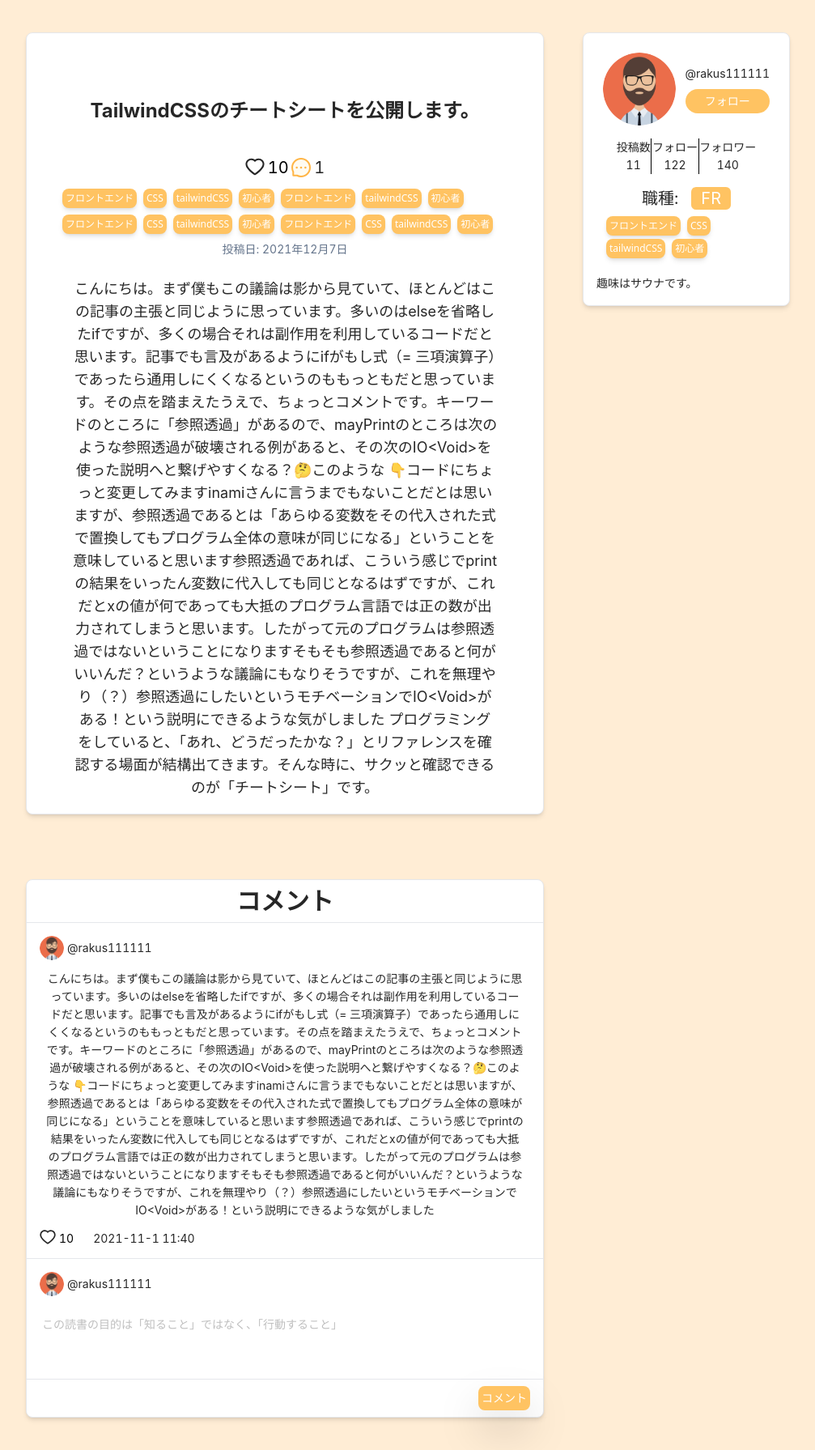
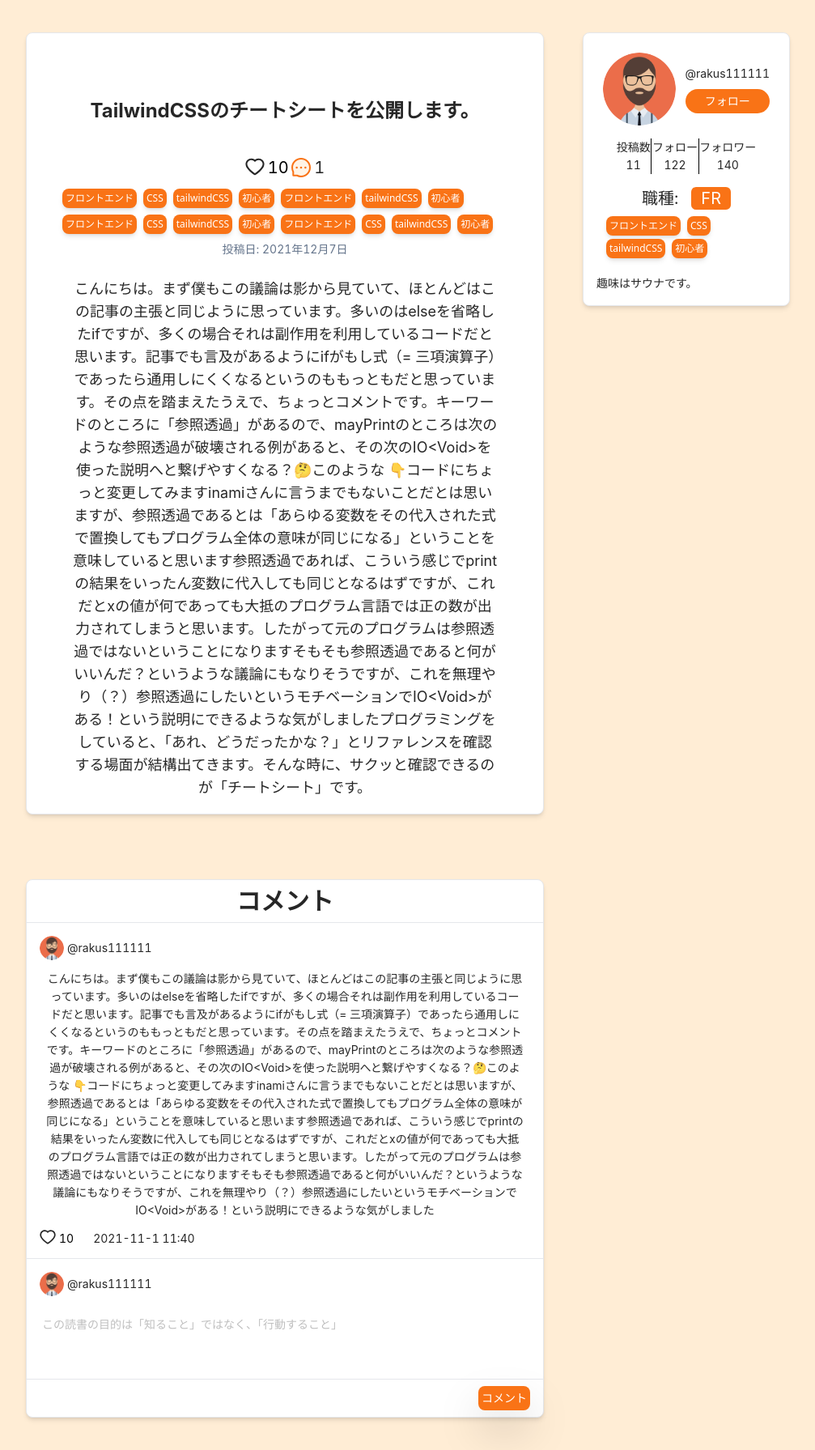
Before and after one commit to kosuke-17/quish, a Next.js app: page /Articles/1 in a window 1280 px wide. Shown: the whole page at 81% size, without its empty margins (160-1167 px from the left). Built offline with nearby package versions, Linux system fonts and the light colour scheme.

Commit message:
色の変更

```diff
--- a/src/components/old_organisms/ProfileEditFrom.tsx
+++ b/src/components/old_organisms/ProfileEditFrom.tsx
@@ -195,10 +195,7 @@
           shape="round"
           htmlType="submit"
         >
-          <span className="text-[rgb(255,195,98)] hover:border-[rgb(255,215,150)] hover:text-[rgb(255,207,131)]">
-            {" "}
-            保存
-          </span>
+          <span className="text-orange-500 hover:text-orange-300">保存</span>
         </Button>
       </Form.Item>
     </Form>
--- a/src/components/old_organisms/ProfileLarge.tsx
+++ b/src/components/old_organisms/ProfileLarge.tsx
@@ -21,7 +21,7 @@
 
 const ProfileLarge: React.FC<Props> = ({ user_info_data }) => {
   const tagStyle =
-    "mx-1 mb-1 p-1 bg-[rgb(255,195,98)] text-white text-center font-sans text-xs shadow-md rounded-lg";
+    "mx-1 mb-1 p-1 bg-orange-500 text-white text-center font-sans text-xs shadow-md rounded-lg";
   const tagsName = [
     "フロントエンド",
     "CSS",
@@ -29,7 +29,6 @@
     "tailwindCSS",
     "初心者",
     "フロントエンド",
-    ,
     "初心者",
     "tailwindCSS",
     "初心者",
@@ -50,7 +49,7 @@
           {/* userName(User) */}
           <div className="pl-10 text-center">
             <div className="text-xl">@{user_info_data.user_name}</div>
-            <div className="mt-2 p-2 rounded-full text-white bg-[rgb(255,195,98)] hover:bg-[rgb(255,207,131)]">
+            <div className="mt-2 p-2 rounded-full text-white bg-orange-500 hover:bg-orange-300">
               <button>フォロー</button>
             </div>
           </div>
@@ -74,7 +73,7 @@
         </div>
         <div className="text-2xl mt-2 flex justify-center items-center">
           職種:
-          <span className="ml-4 px-3 rounded-md text-white bg-[rgb(255,195,98)]">
+          <span className="ml-4 px-3 rounded-md text-white bg-orange-500">
             {/* engineerType(User) */}
             FR
           </span>
--- a/src/components/old_organisms/ProfileRectangle.tsx
+++ b/src/components/old_organisms/ProfileRectangle.tsx
@@ -34,14 +34,12 @@
           <div>@{user_info_data.user_name}</div>
           <div className="mt-2 text-lg">
             職種<span className="mx-1">:</span>
-            <span className="px-3 rounded-md text-white bg-[rgb(255,195,98)]">
-              FR
-            </span>
+            <span className="px-3 rounded-md text-white bg-orange-500">FR</span>
           </div>
         </div>
       </div>
       <div className="mt-2 ml-4">
-        <span className="p-1 rounded-full text-xl text-white bg-[rgb(255,195,98)] hover:bg-[rgb(255,207,131)]">
+        <span className="p-1 rounded-full text-xl text-white bg-orange-500 hover:bg-orange-300">
           <button>フォロー</button>
         </span>
       </div>
--- a/src/components/old_organisms/ProfileSmall.tsx
+++ b/src/components/old_organisms/ProfileSmall.tsx
@@ -21,7 +21,7 @@
 
 const ProfileSmall: React.FC<Props> = ({ user_info_data }) => {
   const tagStyle =
-    "mx-1 mb-1 p-1 bg-[rgb(255,195,98)] text-white text-center font-sans text-xs shadow-md rounded-lg";
+    "mx-1 mb-1 p-1 bg-orange-500  text-white text-center font-sans text-xs shadow-md rounded-lg";
   const tagsName = ["フロントエンド", "CSS", "tailwindCSS", "初心者"];
   return (
     <div className="w-full p-2 m-2 bg-white rounded-lg border shadow-md">
@@ -38,7 +38,7 @@
           {/* userName(User) */}
           <div className="pl-3 text-center">
             <div>@{user_info_data.user_name}</div>
-            <div className="mt-2 p-1 rounded-full text-white bg-[rgb(255,195,98)] hover:bg-[rgb(255,207,131)]">
+            <div className="mt-2 p-1 rounded-full text-white bg-orange-500 hover:bg-orange-300">
               <button>フォロー</button>
             </div>
           </div>
@@ -62,7 +62,7 @@
         </div>
         <div className="text-xl mt-2 flex justify-center items-center">
           職種:
-          <span className="ml-4 px-3 rounded-md text-white bg-[rgb(255,195,98)]">
+          <span className="ml-4 px-3 rounded-md text-white bg-orange-500 ">
             {/* engineerType(User) */}
             FR
           </span>
--- a/src/pages/Articles/[id].tsx
+++ b/src/pages/Articles/[id].tsx
@@ -8,7 +8,7 @@
   const commentContent =
     "こんにちは。まず僕もこの議論は影から見ていて、ほとんどはこの記事の主張と同じように思っています。多いのはelseを省略したifですが、多くの場合それは副作用を利用しているコードだと思います。記事でも言及があるようにifがもし式（= 三項演算子）であったら通用しにくくなるというのももっともだと思っています。その点を踏まえたうえで、ちょっとコメントです。キーワードのところに「参照透過」があるので、mayPrintのところは次のような参照透過が破壊される例があると、その次のIO<Void>を使った説明へと繋げやすくなる？🤔このような 👇コードにちょっと変更してみますinamiさんに言うまでもないことだとは思いますが、参照透過であるとは「あらゆる変数をその代入された式で置換してもプログラム全体の意味が同じになる」ということを意味していると思います参照透過であれば、こういう感じでprintの結果をいったん変数に代入しても同じとなるはずですが、これだとxの値が何であっても大抵のプログラム言語では正の数が出力されてしまうと思います。したがって元のプログラムは参照透過ではないということになりますそもそも参照透過であると何がいいんだ？というような議論にもなりそうですが、これを無理やり（？）参照透過にしたいというモチベーションでIO<Void>がある！という説明にできるような気がしました";
   const tagStyle =
-    "m-1 py-1 px-1 bg-[rgb(255,195,98)] text-white text-center font-sans text-xs shadow-md rounded-lg";
+    "m-1 py-1 px-1 bg-orange-500 text-white text-center font-sans text-xs shadow-md rounded-lg";
 
   const tagsName = [
     "フロントエンド",
@@ -39,7 +39,7 @@
             {/* likeCount(Article) */}
             <div className="flex justify-center items-center">
               <button>
-                <HeartOutlined className="text-2xl hover:text-[#FFB545]" />
+                <HeartOutlined className="text-2xl hover:text-orange-500" />
               </button>
               <a
                 href="#"
@@ -49,7 +49,7 @@
               </a>{" "}
               &nbsp;
               {/* commentCount(Article) */}
-              <MessageTwoTone twoToneColor="#FFB545" className="text-2xl" />
+              <MessageTwoTone twoToneColor="#f97316" className="text-2xl" />
               <span className="ml-1 text-xl">1</span>
             </div>
           </div>
@@ -71,7 +71,7 @@
           </div>
           <p className="px-14 pt-6 text-lg">
             {/* content(Article) */}
-            {commentContent}{" "}
+            {commentContent}
             プログラミングをしていると、「あれ、どうだったかな？」とリファレンスを確認する場面が結構出てきます。そんな時に、サクッと確認できるのが「チートシート」です。
           </p>
         </div>
@@ -105,7 +105,7 @@
             <div className="flex items-center">
               {/* likeList(Comment) */}
               <button>
-                <HeartOutlined className="text-xl text-gray-300 hover:text-[#FFB545]" />
+                <HeartOutlined className="text-xl text-gray-300 hover:text-orange-500" />
               </button>
               <a
                 href="#"
@@ -145,7 +145,7 @@
             <div>
               {/* <PictureFilled className="text-3xl" style={{ color: "#BCBCBC" }} /> */}
             </div>
-            <button className="p-1 text-white rounded-lg bg-[rgb(255,195,98)] hover:bg-[rgb(255,207,131)] drop-shadow-2xl">
+            <button className="p-1 text-white rounded-lg bg-orange-500 hover:bg-orange-500 drop-shadow-2xl">
               コメント
             </button>
           </div>
--- a/src/pages/_app.tsx
+++ b/src/pages/_app.tsx
@@ -4,6 +4,7 @@
 
 function MyApp({ Component, pageProps }: AppProps) {
   return (
+    // グローバルなスタイリング
     <div className="bg-orange-100 min-h-screen pb-30">
       <Component {...pageProps} />
     </div>
--- a/src/pages/index.tsx
+++ b/src/pages/index.tsx
@@ -1,9 +1,6 @@
 import Router from "next/router";
 import { Header, ArticleList } from "../templates";
 
-const goToProfile = () => {
-  Router.push("/profile");
-};
 const goToRegisterUser = () => {
   Router.push("/registerUser");
 };
@@ -13,14 +10,13 @@
 
 const Home: React.FC = () => {
   return (
-    <div className="">
-      <button onClick={goToProfile}>プロフィールへ</button>
+    <div>
       <button onClick={goToRegisterUser}>会員登録</button>
       <button onClick={goToLogin}>ログイン</button>
       <div>
         <Header />
       </div>
-      <div className="mx-80 text-4xl font-semibold text-orange-500 bg-orange-100">
+      <div className="mx-80 text-4xl font-semibold text-orange-500">
         Articles
       </div>
       <div>
--- a/src/pages/profile.tsx
+++ b/src/pages/profile.tsx
@@ -10,7 +10,7 @@
         <div className="flex justify-between">
           <div></div>
           <Link href={"/profileEdit"}>
-            <a className="mt-2 mr-2 p-2 text-2xl text-white rounded-lg bg-[rgb(255,195,98)] hover:bg-[rgb(255,207,131)] hover:text-white drop-shadow-2xl">
+            <a className="mt-2 mr-2 p-2 text-2xl text-white rounded-lg bg-orange-500 hover:bg-orange-300 hover:text-white drop-shadow-2xl">
               編集
             </a>
           </Link>
```
